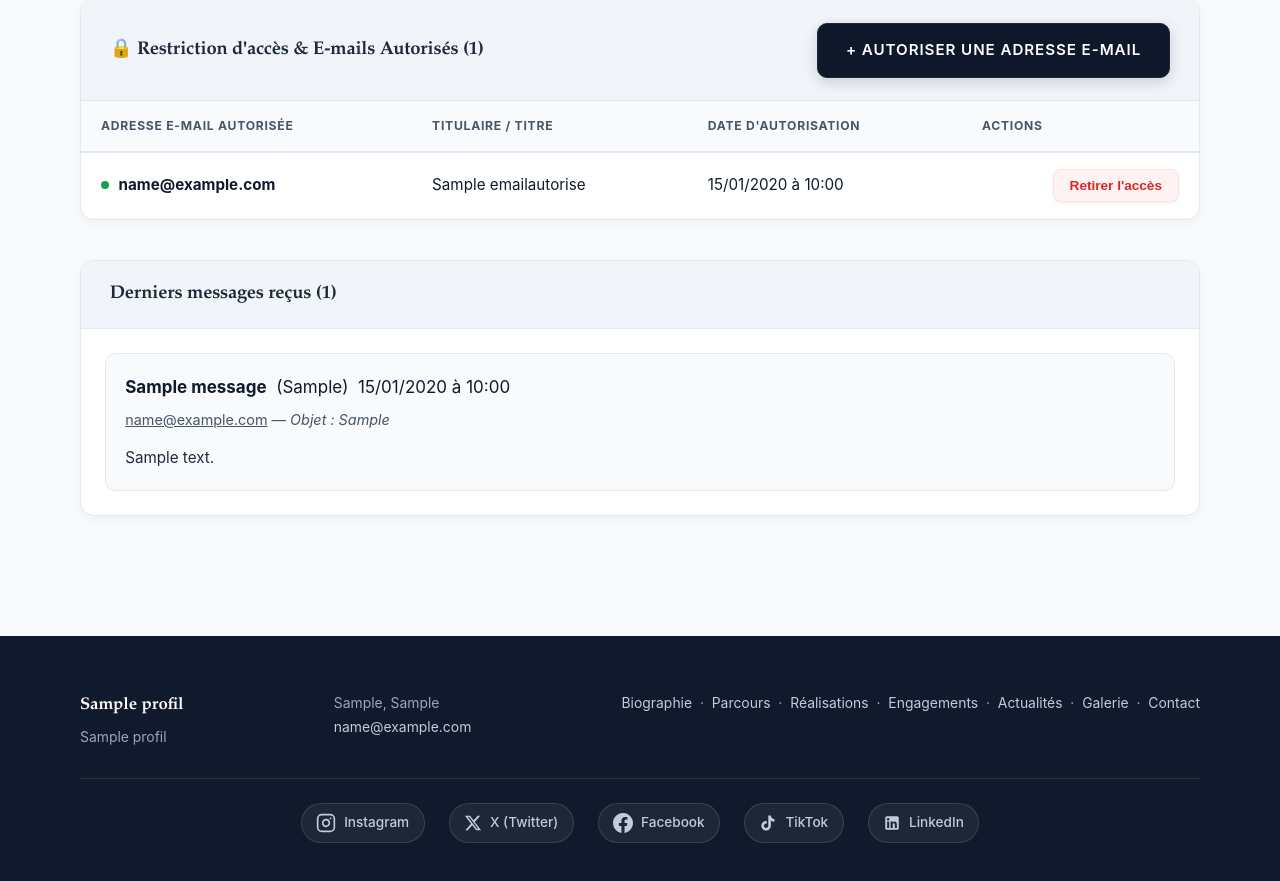
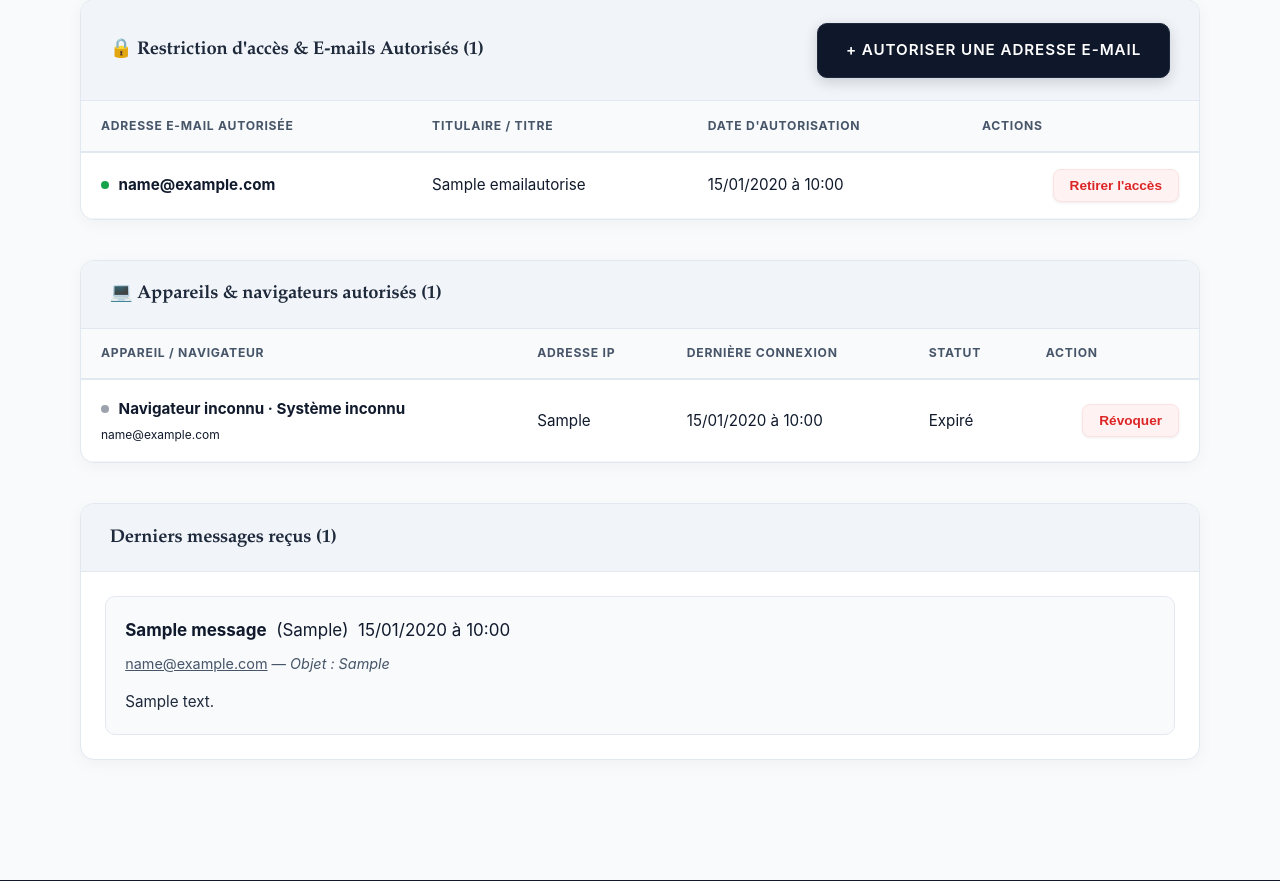
Before and after one commit to kokou-stm/portefolio-madame-myriam, a Django app: page /espace-admin/ in a window 1280 px wide. Shown: the part 1413-2294 px from the top of the page. Run offline with Django 5.2, Linux system fonts and the light colour scheme; a user stored in the database is signed in; tables that the repository leaves empty hold one stand-in row (values such as "Sample post"); grey boxes marked "Sample" are stand-in pictures.

Commit message:
Espace admin : liste des appareils & navigateurs autorisés
- /espace-admin/ affiche les appareils de confiance : navigateur + système
  (lu depuis le user-agent), adresse IP, dernière connexion, statut
  Actif/Expiré, et l'appareil courant mis en évidence.
- Bouton « Révoquer » (confirmation) : supprime l'appareil ; un code sera
  redemandé à sa prochaine connexion.
- Propriétés calculées sur AppareilDeConfiance (navigateur, systeme,
  appareil_lisible, est_actif) — aucune migration, aucun champ ajouté.

Co-Authored-By: Claude Opus 4.8 <noreply@anthropic.com>

```diff
--- a/cv/models.py
+++ b/cv/models.py
@@ -674,3 +674,45 @@ class AppareilDeConfiance(models.Model):
 
     def est_valide(self):
         return timezone.now() < self.expire_le
+
+    # Alias lisible pour les gabarits (« actif » = non expiré).
+    @property
+    def est_actif(self):
+        return self.est_valide()
+
+    @property
+    def navigateur(self):
+        ua = self.user_agent or ""
+        # L'ordre compte : Edge/Opera contiennent « Chrome », Chrome contient
+        # « Safari ». On teste donc du plus spécifique au plus générique.
+        for cle, nom in (
+            ("Edg", "Edge"),
+            ("OPR", "Opera"),
+            ("Chrome", "Chrome"),
+            ("Firefox", "Firefox"),
+            ("Safari", "Safari"),
+        ):
+            if cle in ua:
+                return nom
+        return "Navigateur inconnu"
+
+    @property
+    def systeme(self):
+        ua = self.user_agent or ""
+        if "iPhone" in ua:
+            return "iPhone"
+        if "iPad" in ua:
+            return "iPad"
+        if "Android" in ua:
+            return "Android"
+        if "Windows" in ua:
+            return "Windows"
+        if "Macintosh" in ua or "Mac OS" in ua:
+            return "macOS"
+        if "Linux" in ua:
+            return "Linux"
+        return "Système inconnu"
+
+    @property
+    def appareil_lisible(self):
+        return f"{self.navigateur} · {self.systeme}"
--- a/cv/urls.py
+++ b/cv/urls.py
@@ -32,4 +32,6 @@ urlpatterns = [
     # Gestion des e-mails autorisés (Whitelist 2FA)
     path("espace-admin/email-autorise/ajouter/", views.admin_email_autorise_creer, name="admin_email_autorise_creer"),
     path("espace-admin/email-autorise/supprimer/<int:pk>/", views.admin_email_autorise_supprimer, name="admin_email_autorise_supprimer"),
+    # Appareils de confiance (validés par code e-mail)
+    path("espace-admin/appareil/supprimer/<int:pk>/", views.admin_appareil_supprimer, name="admin_appareil_supprimer"),
 ]
--- a/cv/views.py
+++ b/cv/views.py
@@ -441,6 +441,8 @@ def admin_dashboard(request):
     videos = Video.objects.all()
     photos = Photo.objects.all()
     emails_autorises = EmailAutorise.objects.all()
+    appareils = AppareilDeConfiance.objects.select_related("user").all()
+    jeton_actuel = request.COOKIES.get(COOKIE_APPAREIL)
 
     nb_total = articles.count()
     nb_publies = articles.filter(statut=Article.PUBLIE).count()
@@ -457,6 +459,8 @@ def admin_dashboard(request):
             "videos": videos,
             "photos": photos,
             "emails_autorises": emails_autorises,
+            "appareils": appareils,
+            "jeton_actuel": jeton_actuel,
             "nb_total": nb_total,
             "nb_publies": nb_publies,
             "nb_brouillons": nb_brouillons,
@@ -513,6 +517,22 @@ def admin_email_autorise_supprimer(request, pk):
         email_str = email_obj.email
         email_obj.delete()
         messages.success(request, f"L'adresse e-mail « {email_str} » a été retirée des accès autorisés.")
+    return redirect("admin_dashboard")
+
+
+@staff_member_required(login_url="connexion_admin")
+def admin_appareil_supprimer(request, pk):
+    """Révoque un appareil de confiance : un code sera redemandé à sa
+    prochaine connexion."""
+    appareil = get_object_or_404(AppareilDeConfiance, pk=pk)
+    if request.method == "POST":
+        libelle = f"{appareil.appareil_lisible} ({appareil.adresse_ip})"
+        appareil.delete()
+        messages.success(
+            request,
+            f"Appareil révoqué : {libelle}. Un code de validation sera redemandé "
+            "à la prochaine connexion depuis cet appareil.",
+        )
     return redirect("admin_dashboard")
 
 
--- a/templates/cv/admin_dashboard.html
+++ b/templates/cv/admin_dashboard.html
@@ -312,6 +312,64 @@
       {% endif %}
     </div>
 
+    <!-- Section : Appareils & navigateurs autorisés (validés par code 2FA) -->
+    <div class="admin-panel">
+      <div class="admin-panel__header">
+        <h3>💻 Appareils & navigateurs autorisés ({{ appareils|length }})</h3>
+      </div>
+
+      {% if appareils %}
+        <div class="admin-table-container">
+          <table class="admin-table">
+            <thead>
+              <tr>
+                <th>Appareil / Navigateur</th>
+                <th>Adresse IP</th>
+                <th>Dernière connexion</th>
+                <th>Statut</th>
+                <th class="text-right">Action</th>
+              </tr>
+            </thead>
+            <tbody>
+              {% for ap in appareils %}
+                <tr>
+                  <td>
+                    <div style="display:flex; align-items:center; gap:0.6rem;">
+                      <span style="display:inline-block; width:8px; height:8px; border-radius:50%; background:{% if ap.est_actif %}#16a34a{% else %}#9ca3af{% endif %};"></span>
+                      <strong>{{ ap.appareil_lisible }}</strong>
+                      {% if ap.jeton == jeton_actuel %}<span class="badge badge--gold">cet appareil</span>{% endif %}
+                    </div>
+                    <div class="text-muted" style="font-size:0.75rem; margin-top:0.2rem;">{{ ap.user.email|default:ap.user.username }}</div>
+                  </td>
+                  <td>{{ ap.adresse_ip }}</td>
+                  <td><span class="admin-date">{{ ap.derniere_connexion_le|date:"d/m/Y à H:i" }}</span></td>
+                  <td>
+                    {% if ap.est_actif %}
+                      <span style="color:#16a34a; font-weight:600;">Actif</span>
+                    {% else %}
+                      <span class="text-muted">Expiré</span>
+                    {% endif %}
+                  </td>
+                  <td class="text-right">
+                    <div class="admin-actions">
+                      <form method="post" action="{% url 'admin_appareil_supprimer' ap.pk %}" class="form-delete-item" data-item-title="l'appareil {{ ap.appareil_lisible }} ({{ ap.adresse_ip }})" style="display:inline;">
+                        {% csrf_token %}
+                        <button type="submit" class="btn-action btn-action--delete">Révoquer</button>
+                      </form>
+                    </div>
+                  </td>
+                </tr>
+              {% endfor %}
+            </tbody>
+          </table>
+        </div>
+      {% else %}
+        <div class="admin-empty-state">
+          <p>Aucun appareil enregistré. Le premier appareil sera ajouté automatiquement après une validation par code e-mail.</p>
+        </div>
+      {% endif %}
+    </div>
+
     <!-- Section Messages du formulaire de contact -->
     {% if messages_recus %}
       <div class="admin-panel admin-panel--secondary">
```
